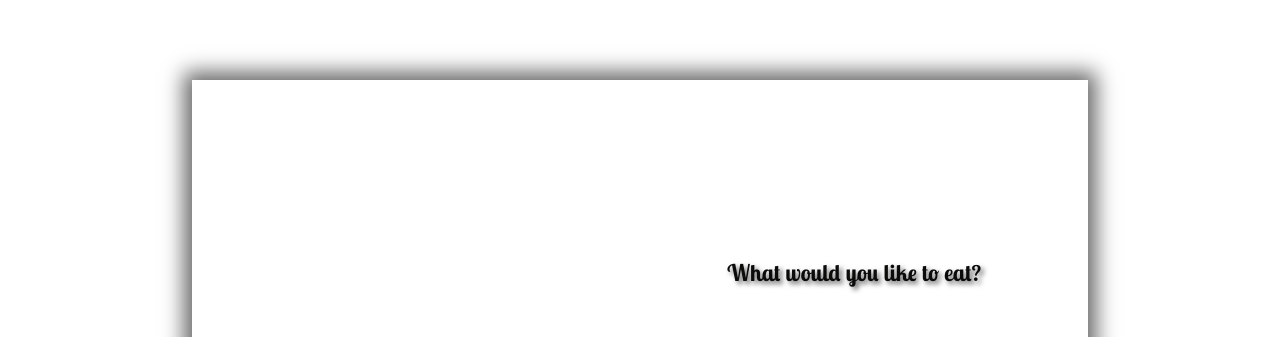
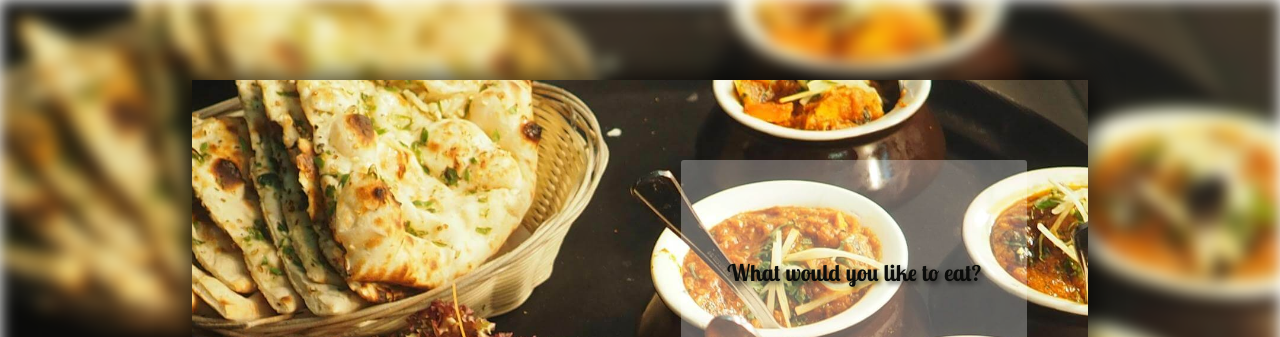
Before and after one commit to OFFICIAL-SBC/meal_db, a website: page index.html in a window 1280 px wide. Shown: the top 337 px of the page. Drawn offline with nearby package versions, Linux system fonts and the light colour scheme.

Commit message:
Porblems with the url solved

```diff
--- a/styles/styles.css
+++ b/styles/styles.css
@@ -31,7 +31,7 @@ body{
     position: absolute;
     width: 100%;
     height: 100%;
-    background-image: url('./img/backgorund-body.jpg');
+    background-image: url('../img/backgorund-body.jpg');
     background-position: center;
     background-repeat: no-repeat;
     background-size: cover;
@@ -46,7 +46,7 @@ body{
     right: 15%;
     top: 10%;
     padding: 20px;
-    background-image: url('./img/backgorund-body.jpg');
+    background-image: url('../img/backgorund-body.jpg');
     background-position: center;
     background-repeat: no-repeat;
     background-size: cover;
```
